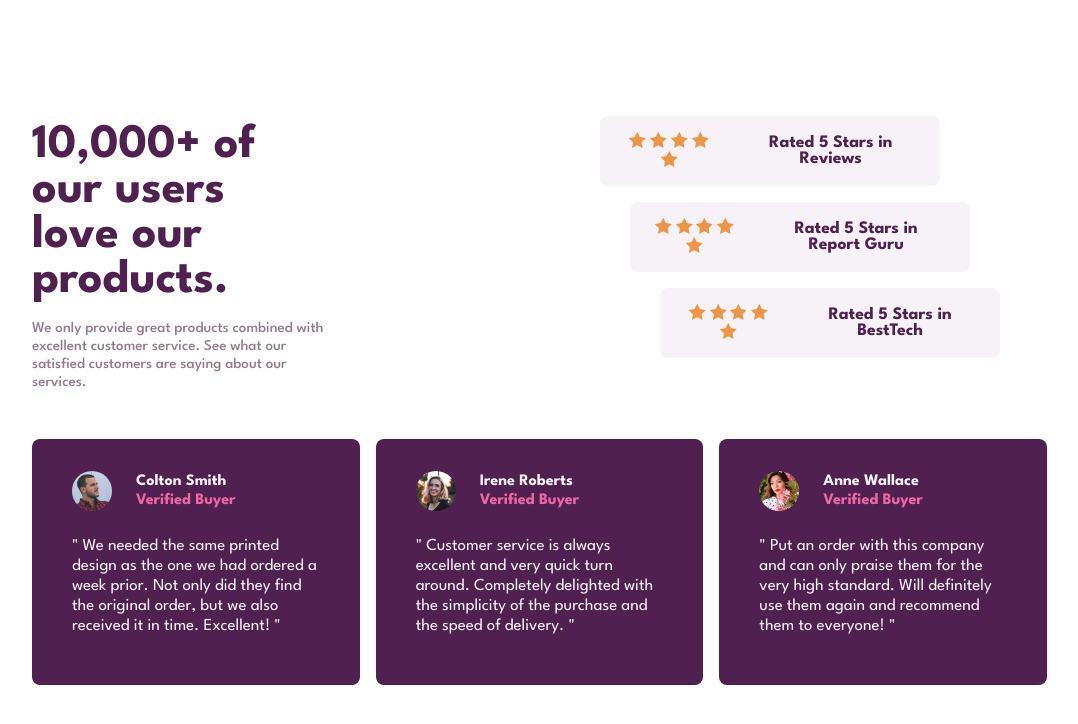
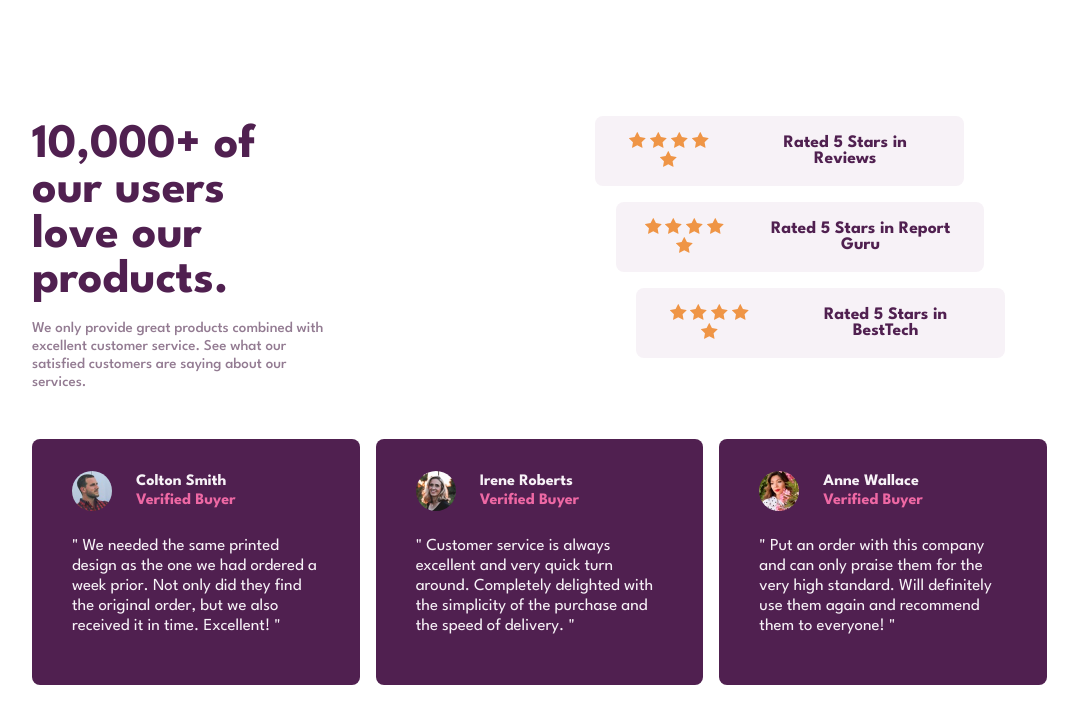
Before and after one commit to mufa2906/Social-proof-section, a plain HTML site: page index.html in a window 1280 px wide. Shown: the whole page, without its empty margins (96-1174 px from the left). Drawn offline with Linux system fonts and the light colour scheme.

Commit message:
change the width of rating-container and rating-item

```diff
--- a/style.css
+++ b/style.css
@@ -149,13 +149,13 @@ main{
   }
 
   #rating-container{
-    width: 78%;
+    width: 80%;
   }
 
   .rating-item{
     padding:1rem 1.5rem;
     flex-direction: row;
-    width: 85%;
+    width: 90%;
     justify-content: flex-start;
     gap:2rem;
     align-items: center;
```
